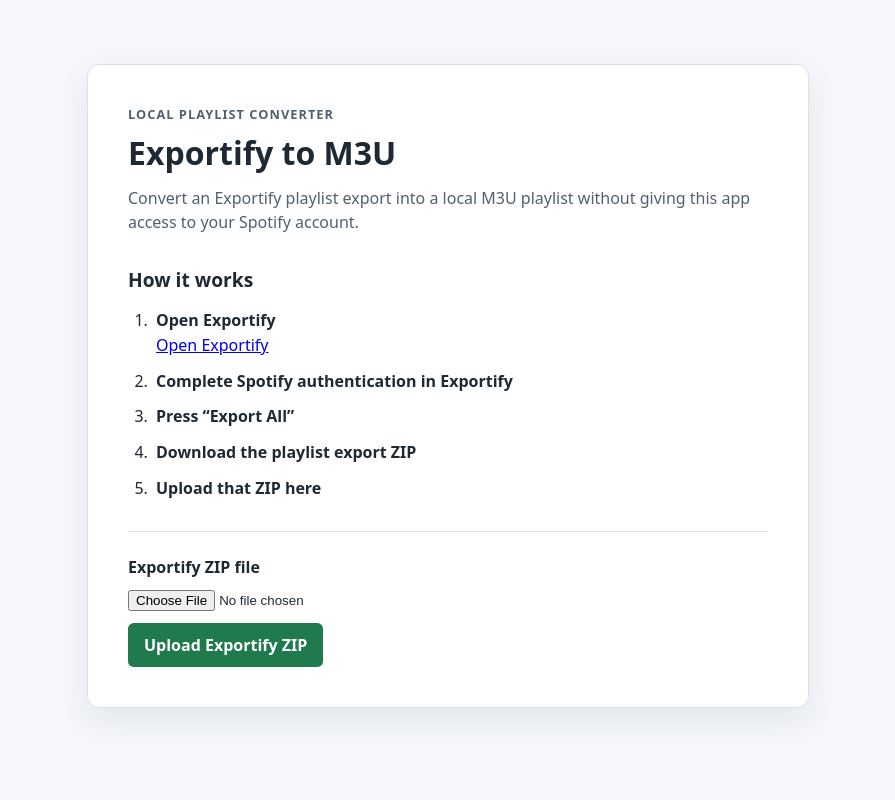
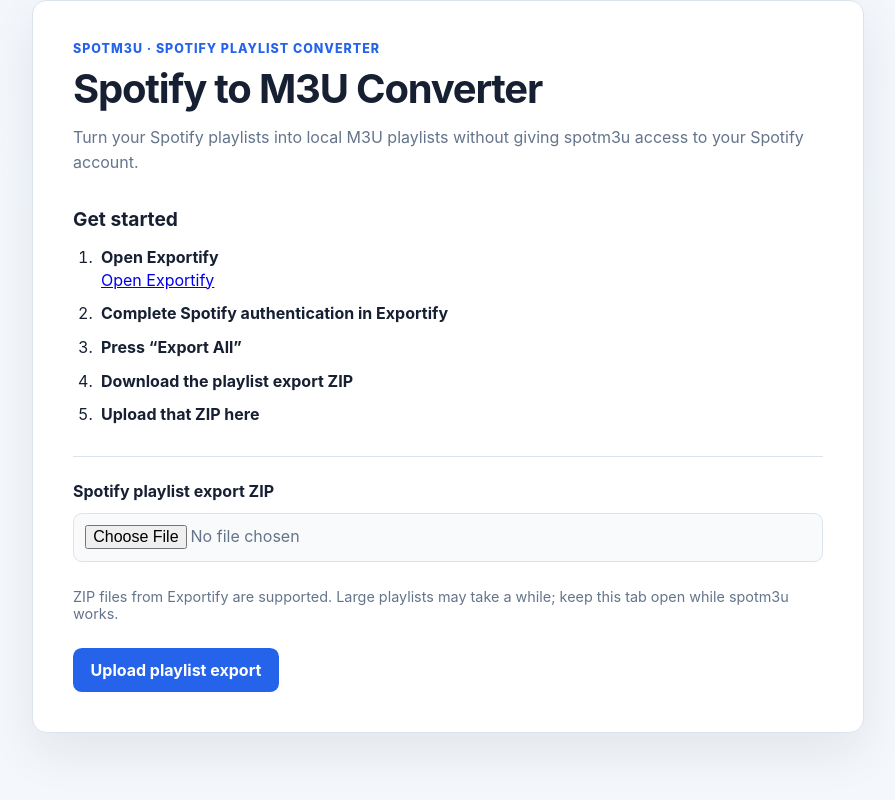
Before and after one commit to p55d2k/spotm3u, a Flask app: page / in a window 1280 px wide. Shown: the whole page, without its empty margins (192-1087 px from the left). Run offline with Flask 3, Linux system fonts and the light colour scheme.

Commit message:
feat: overhaul converter interface
Co-authored-by: Copilot <223556219+Copilot@users.noreply.github.com>

```diff
--- a/pyproject.toml
+++ b/pyproject.toml
@@ -5,7 +5,7 @@ build-backend = "hatchling.build"
 [project]
 name = "spotm3u"
 version = "0.1.0"
-description = "Create validated local M3U playlists from Exportify playlist exports."
+description = "Spotify to M3U Converter: create validated local M3U playlists from Spotify playlist exports."
 readme = "README.md"
 requires-python = ">=3.13"
 dependencies = [
--- a/src/spotm3u/static/style.css
+++ b/src/spotm3u/static/style.css
@@ -1,30 +1,45 @@
 :root {
   color-scheme: light;
-  font-family: system-ui, sans-serif;
+  font-family: Inter, ui-sans-serif, system-ui, -apple-system, BlinkMacSystemFont, "Segoe UI", sans-serif;
+  color: #172033;
+  background: #f4f7fb;
+  --ink: #172033;
+  --muted: #64748b;
+  --line: #dbe3ef;
+  --surface: #fff;
+  --accent: #2563eb;
+  --accent-dark: #1d4ed8;
+  --success: #16805b;
+  --danger: #b42318;
+  --radius: 0.9rem;
 }
+
+* { box-sizing: border-box; }
 
 body {
   margin: 0;
-  background: #f5f7fa;
-  color: #1f2933;
+  background: radial-gradient(circle at top, #eef4ff 0, #f4f7fb 30rem);
+  color: var(--ink);
+  min-height: 100vh;
 }
 
 main {
-  max-width: 40rem;
-  margin: 4rem auto;
-  padding: 2.5rem;
+  margin: 0 auto;
+  max-width: 52rem;
+  padding: 3rem 1.25rem;
 }
 
 .card {
-  background: #fff;
-  border: 1px solid #d9e2ec;
-  border-radius: 0.75rem;
-  box-shadow: 0 0.75rem 2rem rgb(31 41 51 / 8%);
+  background: var(--surface);
+  border: 1px solid var(--line);
+  border-radius: var(--radius);
+  box-shadow: 0 1.25rem 3rem rgb(23 32 51 / 8%);
+  padding: clamp(1.25rem, 4vw, 2.5rem);
 }
 
 .playlist-grid {
   display: grid;
-  gap: 0.6rem;
+  gap: 0.75rem;
   grid-template-columns: repeat(2, minmax(0, 1fr));
   margin: 1.25rem 0;
 }
@@ -39,100 +54,98 @@ main {
 .playlist-card {
   align-items: flex-start;
   background: #fff;
-  border: 1px solid #d9e2ec;
-  border-radius: 0.5rem;
+  border: 1px solid var(--line);
+  border-radius: 0.7rem;
   color: #000;
   display: flex;
   flex-direction: column;
-  gap: 0.2rem;
+  gap: 0.25rem;
   min-height: 5rem;
-  padding: 0.8rem;
+  padding: 1rem;
   text-align: left;
+  transition: background 0.15s ease, border-color 0.15s ease, transform 0.15s ease;
   width: 100%;
 }
 
 .playlist-card:hover {
-  background: #f5f7fa;
-  border-color: #9fb3c8;
+  background: #f8fbff;
+  border-color: #93b4ef;
+  transform: translateY(-1px);
 }
 
-.playlist-card small {
-  opacity: 0.75;
+.playlist-card:focus-within,
+.playlist-card:focus-visible {
+  border-color: var(--accent);
+  box-shadow: 0 0 0 3px rgb(37 99 235 / 18%);
+  outline: none;
 }
 
-@media (max-width: 30rem) {
-  .playlist-grid {
-    grid-template-columns: 1fr;
-  }
-}
+.playlist-card input { accent-color: var(--accent); margin: 0 0 0.5rem; }
+.playlist-card small { color: var(--muted); }
 
 .eyebrow {
+  color: var(--accent);
+  font-size: 0.78rem;
+  font-weight: 800;
+  letter-spacing: 0.08em;
   margin: 0 0 0.5rem;
-  color: #52606d;
-  font-size: 0.8rem;
-  font-weight: 700;
-  letter-spacing: 0.08em;
   text-transform: uppercase;
 }
 
 h1 {
+  font-size: clamp(1.8rem, 4vw, 2.5rem);
+  letter-spacing: -0.03em;
   margin: 0;
 }
 
+h2 { font-size: 1.2rem; margin: 2rem 0 1rem; }
+
 .intro {
-  color: #52606d;
-  line-height: 1.5;
+  color: var(--muted);
+  line-height: 1.55;
   margin: 0.75rem 0 2rem;
 }
 
-h2 {
-  font-size: 1.2rem;
-  margin-bottom: 1rem;
-}
-
-.steps {
-  display: grid;
-  gap: 0.85rem;
-  margin: 0;
-  padding-left: 1.5rem;
-}
-
-.steps li {
-  padding-left: 0.25rem;
-}
-
-.steps a {
-  display: block;
-  margin-top: 0.2rem;
-}
+.steps { display: grid; gap: 0.85rem; margin: 0; padding-left: 1.5rem; }
+.steps li { padding-left: 0.25rem; }
+.steps a { display: block; margin-top: 0.2rem; }
 
 form {
-  border-top: 1px solid #d9e2ec;
+  border-top: 1px solid var(--line);
   display: grid;
   gap: 0.75rem;
   margin-top: 2rem;
   padding-top: 1.5rem;
 }
 
-label {
-  font-weight: 700;
+label { font-weight: 700; }
+
+input[type="file"] {
+  background: #f8fafc;
+  border: 1px solid var(--line);
+  border-radius: 0.55rem;
+  color: var(--muted);
+  font: inherit;
+  padding: 0.7rem;
 }
 
-button {
-  background: #1f7a4d;
+button, .button {
+  background: var(--accent);
   border: 0;
-  border-radius: 0.35rem;
+  border-radius: 0.55rem;
   color: #fff;
   cursor: pointer;
   font: inherit;
   font-weight: 700;
-  padding: 0.7rem 1rem;
+  padding: 0.75rem 1.1rem;
+  text-decoration: none;
+  transition: background 0.15s ease, transform 0.15s ease;
   width: fit-content;
 }
 
-button:hover {
-  background: #17633e;
-}
+button:hover, .button:hover { background: var(--accent-dark); transform: translateY(-1px); }
+button:disabled { cursor: wait; opacity: 0.65; transform: none; }
+button:focus-visible, a:focus-visible, input:focus-visible { outline: 3px solid rgb(37 99 235 / 35%); outline-offset: 2px; }
 
 .visually-hidden {
   clip: rect(0 0 0 0);
@@ -179,75 +171,32 @@ button:hover {
   padding: 0;
 }
 
-.stats div {
-  background: #f5f7fa;
-  border-radius: 0.5rem;
-  padding: 0.6rem 0.8rem;
+.stats div { background: #f7f9fc; border-radius: 0.55rem; padding: 0.7rem 0.8rem; }
+.stats dt { color: var(--muted); font-size: 0.72rem; font-weight: 800; letter-spacing: 0.04em; text-transform: uppercase; }
+.stats dd { font-size: 1.1rem; font-weight: 700; margin: 0.2rem 0 0; }
+.download { margin: 1rem 0 0; }
+.download a { color: var(--accent); font-weight: 700; }
+.current-track { color: var(--muted); margin: 1rem 0 0; }
+
+.batch-playlists { display: grid; gap: 1rem; margin-top: 1.5rem; }
+.batch-playlist { border: 1px solid var(--line); border-radius: 0.6rem; padding: 0.9rem; }
+.batch-playlist.active { border-color: var(--accent); box-shadow: 0 0 0 3px rgb(37 99 235 / 12%); }
+.batch-playlist h2 { margin: 0; }
+.batch-playlist p { color: var(--muted); margin: 0.5rem 0; }
+.batch-playlist .track-list { max-height: 12rem; margin-top: 0.8rem; }
+
+.error {
+  background: #fff1f0;
+  border: 1px solid #f4c7c3;
+  border-radius: 0.55rem;
+  color: var(--danger);
+  font-weight: 700;
+  padding: 0.75rem 0.9rem;
 }
 
-.stats dt {
-  color: #52606d;
-  font-size: 0.75rem;
-  font-weight: 700;
-  letter-spacing: 0.04em;
-  text-transform: uppercase;
-}
-
-.stats dd {
-  font-size: 1.1rem;
-  font-weight: 700;
-  margin: 0.2rem 0 0;
-}
-
-.download {
-  margin: 1rem 0 0;
-}
-
-.download a {
-  color: #1f7a4d;
-  font-weight: 700;
-}
-
-.current-track {
-  color: #52606d;
-  margin: 1rem 0 0;
-}
-
-.batch-playlists {
-  display: grid;
-  gap: 1rem;
-  margin-top: 1.5rem;
-}
-
-.batch-playlist {
-  border: 1px solid #d9e2ec;
-  border-radius: 0.5rem;
-  padding: 0.8rem;
-}
-
-.batch-playlist.active {
-  border-color: #1f7a4d;
-  box-shadow: 0 0 0 2px rgb(31 122 77 / 12%);
-}
-
-.batch-playlist h2 {
-  margin: 0;
-}
-
-.batch-playlist p {
-  color: #52606d;
-  margin: 0.5rem 0;
-}
-
-.batch-playlist .track-list {
-  max-height: 12rem;
-  margin-top: 0.8rem;
-}
-
-.error {
-  color: #a61b1b;
-  font-weight: 700;
-}
+.field-help, .page-note, .secondary-link { color: var(--muted); font-size: 0.9rem; }
+.selection-actions { align-items: center; display: flex; flex-wrap: wrap; gap: 0.6rem; margin: 1rem 0 1.5rem; }
+.selection-actions button:not(:last-child) { background: #eef3fb; color: var(--ink); }
 
 .track-list {
   counter-reset: track;
--- a/src/spotm3u/templates/batch_result.html
+++ b/src/spotm3u/templates/batch_result.html
@@ -3,12 +3,12 @@
   <head>
     <meta charset="utf-8">
     <meta name="viewport" content="width=device-width, initial-scale=1">
-    <title>Batch results - Exportify to M3U</title>
+    <title>Batch results - Spotify to M3U Converter</title>
     <link rel="stylesheet" href="{{ url_for('static', filename='style.css') }}">
   </head>
   <body>
     <main class="card">
-      <p class="eyebrow">Batch complete</p>
+      <p class="eyebrow">Step 4 · Conversion complete</p>
       <h1>Playlist results</h1>
       {% for state in states %}
       <section class="batch-playlist">
--- a/src/spotm3u/templates/index.html
+++ b/src/spotm3u/templates/index.html
@@ -3,20 +3,20 @@
   <head>
     <meta charset="utf-8">
     <meta name="viewport" content="width=device-width, initial-scale=1">
-    <title>Exportify to M3U</title>
+    <title>Spotify to M3U Converter</title>
     <link rel="stylesheet" href="{{ url_for('static', filename='style.css') }}">
   </head>
   <body>
     <main class="card">
-      <p class="eyebrow">Local playlist converter</p>
-      <h1>Exportify to M3U</h1>
+      <p class="eyebrow">spotm3u · Spotify playlist converter</p>
+      <h1>Spotify to M3U Converter</h1>
       <p class="intro">
-        Convert an Exportify playlist export into a local M3U playlist without
-        giving this app access to your Spotify account.
+        Turn your Spotify playlists into local M3U playlists without giving
+        spotm3u access to your Spotify account.
       </p>
 
       <section aria-labelledby="instructions-heading">
-        <h2 id="instructions-heading">How it works</h2>
+        <h2 id="instructions-heading">Get started</h2>
         <ol class="steps">
           <li>
             <strong>Open Exportify</strong>
@@ -33,11 +33,11 @@
         </ol>
       </section>
 
-      <form action="/upload" method="post" enctype="multipart/form-data">
+      <form action="/upload" method="post" enctype="multipart/form-data" id="upload-form">
         {% if error %}
-        <p role="alert">{{ error }}</p>
+        <p class="error" role="alert">{{ error }}</p>
         {% endif %}
-        <label for="export-file">Exportify ZIP file</label>
+        <label for="export-file">Spotify playlist export ZIP</label>
         <input
           id="export-file"
           name="file"
@@ -45,8 +45,20 @@
           accept=".zip,application/zip"
           required
         >
-        <button type="submit">Upload Exportify ZIP</button>
+        <p class="field-help">ZIP files from Exportify are supported. Large playlists may take a while; keep this tab open while spotm3u works.</p>
+        <button type="submit" id="upload-button">Upload playlist export</button>
       </form>
     </main>
+    <script>
+      document.getElementById("export-file").addEventListener("change", (event) => {
+        const file = event.target.files[0];
+        if (file) document.getElementById("upload-button").textContent = "Upload " + file.name;
+      });
+      document.getElementById("upload-form").addEventListener("submit", () => {
+        const button = document.getElementById("upload-button");
+        button.disabled = true;
+        button.textContent = "Uploading…";
+      });
+    </script>
   </body>
 </html>
```
Also changed, not shown: other parts of src/spotm3u/static/style.css (+16 -69 lines), src/spotm3u/templates/batch_processing.html (+9 -4 lines), src/spotm3u/templates/playlists.html (+4 -3 lines), src/spotm3u/templates/processing.html (+8 -4 lines), src/spotm3u/templates/result.html (+4 -4 lines), tests/test_app.py (+5 -5 lines), tests/test_end_to_end.py (+1 -1 lines), README.md.
